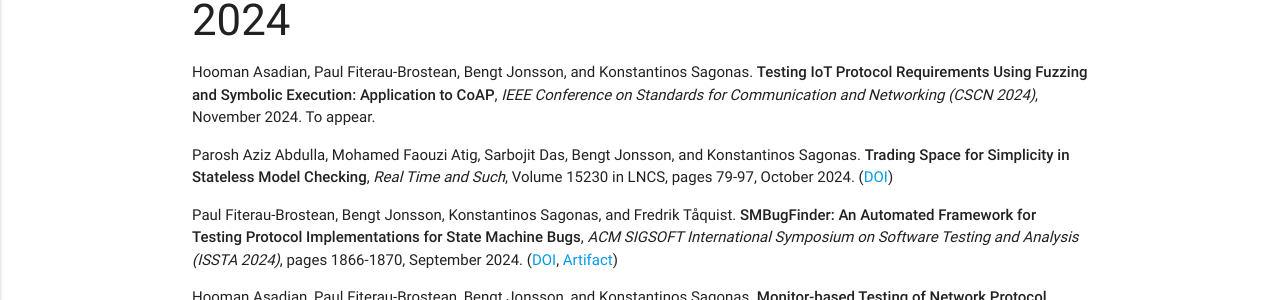
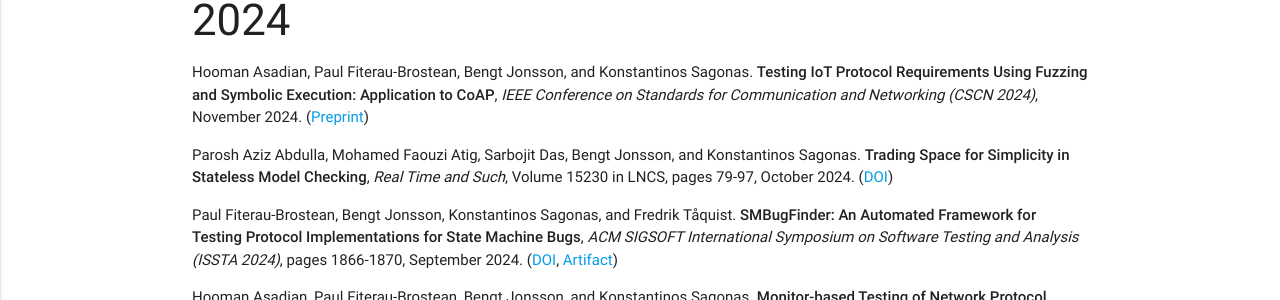
Before and after one commit to assist-project/assist-project.github.io, a Jekyll site: the page built from 03-publications.md, in a window 1280 px wide and 900 px high. Shown: the part 163-463 px from the top of the window. Built offline with Jekyll 4.4.1, drawn with Linux system fonts in a browser that asks for light colours.

Commit message:
Add CSCN'24 preprint

```diff
--- a/03-publications.md
+++ b/03-publications.md
@@ -6,7 +6,7 @@ permalink: /publications/
 
 ### 2024
 
-- Hooman Asadian, Paul Fiterau-Brostean, Bengt Jonsson, and Konstantinos Sagonas. **Testing IoT Protocol Requirements Using Fuzzing and Symbolic Execution: Application to CoAP**, _IEEE Conference on Standards for Communication and Networking (CSCN 2024)_, November 2024. To appear.
+- Hooman Asadian, Paul Fiterau-Brostean, Bengt Jonsson, and Konstantinos Sagonas. **Testing IoT Protocol Requirements Using Fuzzing and Symbolic Execution: Application to CoAP**, _IEEE Conference on Standards for Communication and Networking (CSCN 2024)_, November 2024. ([Preprint](papers/TestingProtocolRequirements.pdf))
 
 - Parosh Aziz Abdulla, Mohamed Faouzi Atig, Sarbojit Das, Bengt Jonsson, and Konstantinos Sagonas. **Trading Space for Simplicity in Stateless Model Checking**, _Real Time and Such_, Volume 15230 in LNCS, pages 79-97, October 2024. ([DOI](https://doi.org/10.1007/978-3-031-73751-0_8))
 
```
Also changed, not shown: 1 other file.
